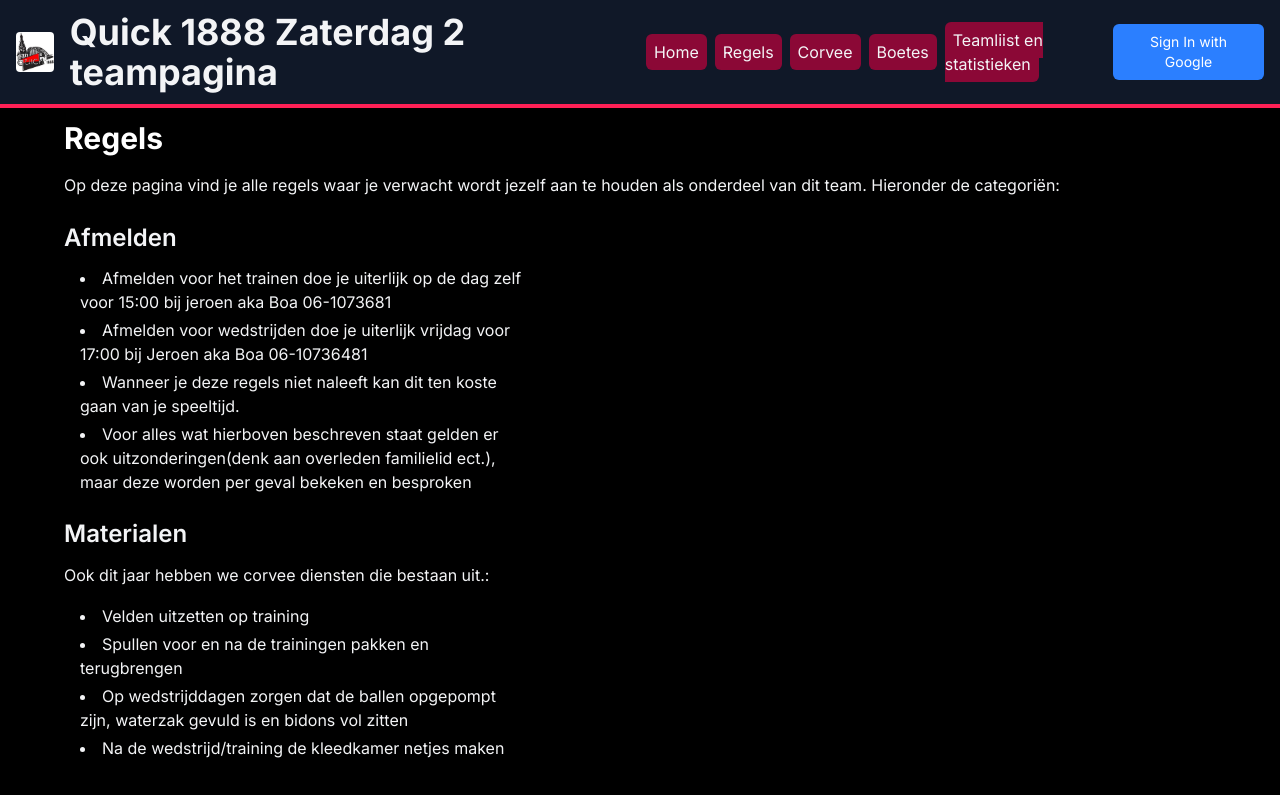
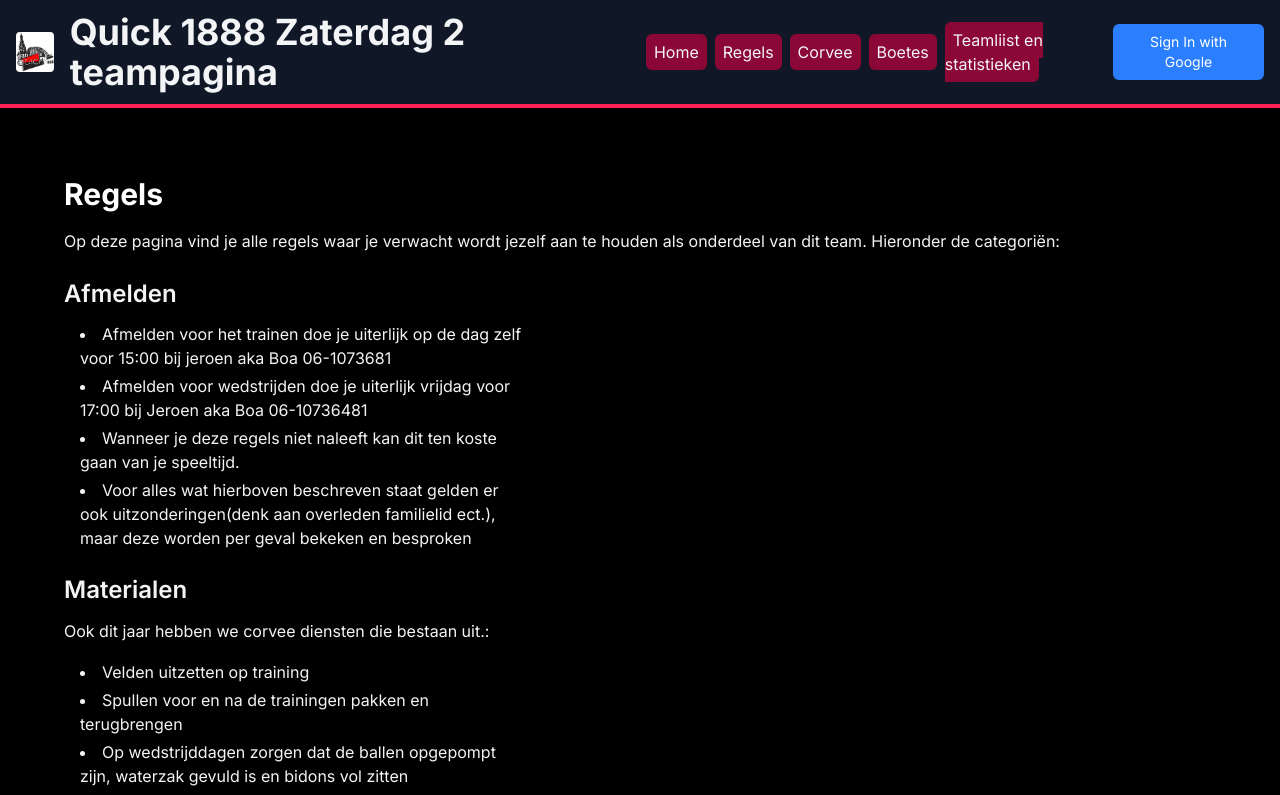
Before and after one commit to sekaki22/football-stat-tracker, a Next.js app: page /regels in a window 1280 px wide. Shown: the top 795 px of the page. Built offline with nearby package versions, Linux system fonts and the light colour scheme; no server answers; the database is empty.

Commit message:
fix scrolling issue

```diff
--- a/src/app/globals.css
+++ b/src/app/globals.css
@@ -23,7 +23,22 @@ body {
   background: var(--background);
   color: var(--foreground);
   font-family: Arial, Helvetica, sans-serif;
-  padding: 2rem;}
+  padding: 0;
+  margin: 0;
+
+}
+
+/* Add some padding back on larger screens */
+@media (min-width: 640px) {
+  body {
+    padding: 1rem;
+  }
+}
+@media (min-width: 1024px) {
+  body {
+    padding: 2rem;
+  }
+}
 
 /* Markdown Content Styling */
 .prose-content {
@@ -85,6 +100,7 @@ body {
 /* Generic Table Styles */
 .table-container {
   @apply overflow-x-auto;
+  overscroll-behavior-x: contain;
 }
 
 .table-base {
--- a/src/app/layout.tsx
+++ b/src/app/layout.tsx
@@ -21,12 +21,12 @@ export default function RootLayout({
 }) {
   return (
     <html lang="en">
-      <body className={inter.className}>
+      <body className={`${inter.className} min-h-screen`}>
         <Providers>
           <Header/>
-          <div className="pt-6">
-          {children}
-          </div>
+          <main className="pt-20 ">
+            {children}
+          </main>
         </Providers>
       </body>
     </html>
--- a/src/components/Header.tsx
+++ b/src/components/Header.tsx
@@ -20,7 +20,7 @@ export default function Header() {
   return (
     <div className="fixed top-0 left-0 right-0 z-20 border-b-4 border-rose-500 bg-gray-900">
       {/* Desktop Header */}
-      <div className="flex justify-between items-center px-4 py-3">
+      <div className="flex justify-between items-center px-3 sm:px-4 py-2 sm:py-3">
         {/* Logo and Title */}
         <div className="flex items-center gap-4">
           <Link href="/" onClick={closeMenu}>
--- a/src/components/PlayerList.tsx
+++ b/src/components/PlayerList.tsx
@@ -50,11 +50,11 @@ export default function PlayerList({ players, currentSeason, onPlayerUpdated }:
   return (
     <>
       <div className="bg-white dark:bg-gray-800 rounded-lg shadow p-6">
-        <div className="table-container">
+        <div className="table-container overflow-x-scroll">
           <table className="table-base min-w-[560px] sm:w-full">
             <thead className="table-header">
               <tr>
-                <th className="table-header-cell-primary sticky left-0 z-10 bg-gray-50 dark:bg-gray-900">Player</th>
+                <th className="table-header-cell-primary sticky left-0 z-10 bg-gray-50 dark:bg-gray-900 min-w-[120px] max-w-[160px]">Player</th>
                 <th className="table-header-cell-primary text-right">Goals</th>
                 <th className="table-header-cell-primary text-right">Assists</th>
                 <th className="table-header-cell-primary text-right">Total</th>
@@ -66,9 +66,9 @@ export default function PlayerList({ players, currentSeason, onPlayerUpdated }:
             <tbody className="table-body">
               {players.map((player, index) => (
                 <tr key={player.id} className="table-row">
-                  <td className="table-cell sticky left-0 z-0 bg-white dark:bg-gray-800 min-w-[180px]">
-                    <div className="flex items-center">
-                      <span className="text-xs text-gray-500 dark:text-gray-400 mr-3 w-6">
+                  <td className="table-cell sticky left-0 z-10 bg-white dark:bg-gray-800 min-w-[120px] max-w-[160px] whitespace-normal break-words">
+                    <div className="flex items-start sm:items-center gap-2 flex-col sm:flex-row">
+                      <span className="text-xs text-gray-500 dark:text-gray-400 mr-0 sm:mr-3 w-5 sm:w-6">
                         #{index + 1}
                       </span>
                       <span className="font-medium">{player.name}</span>
```
